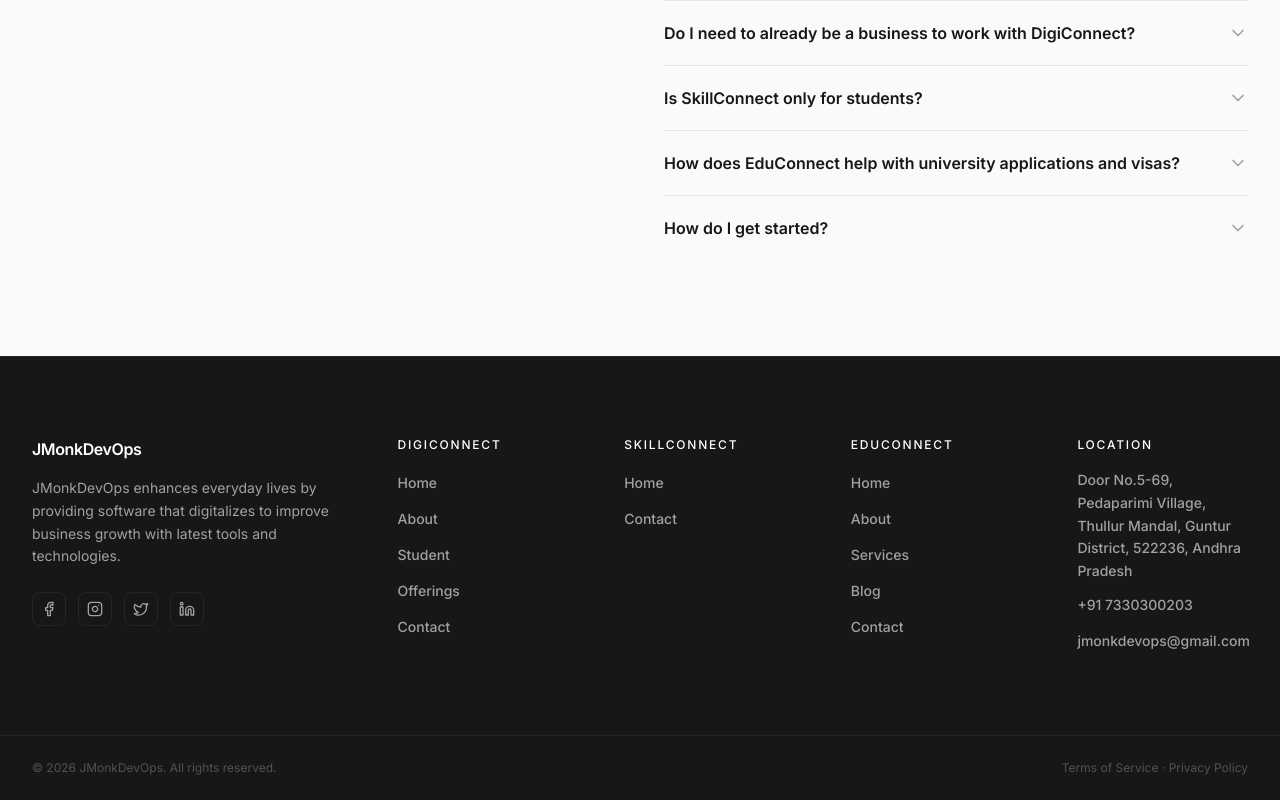
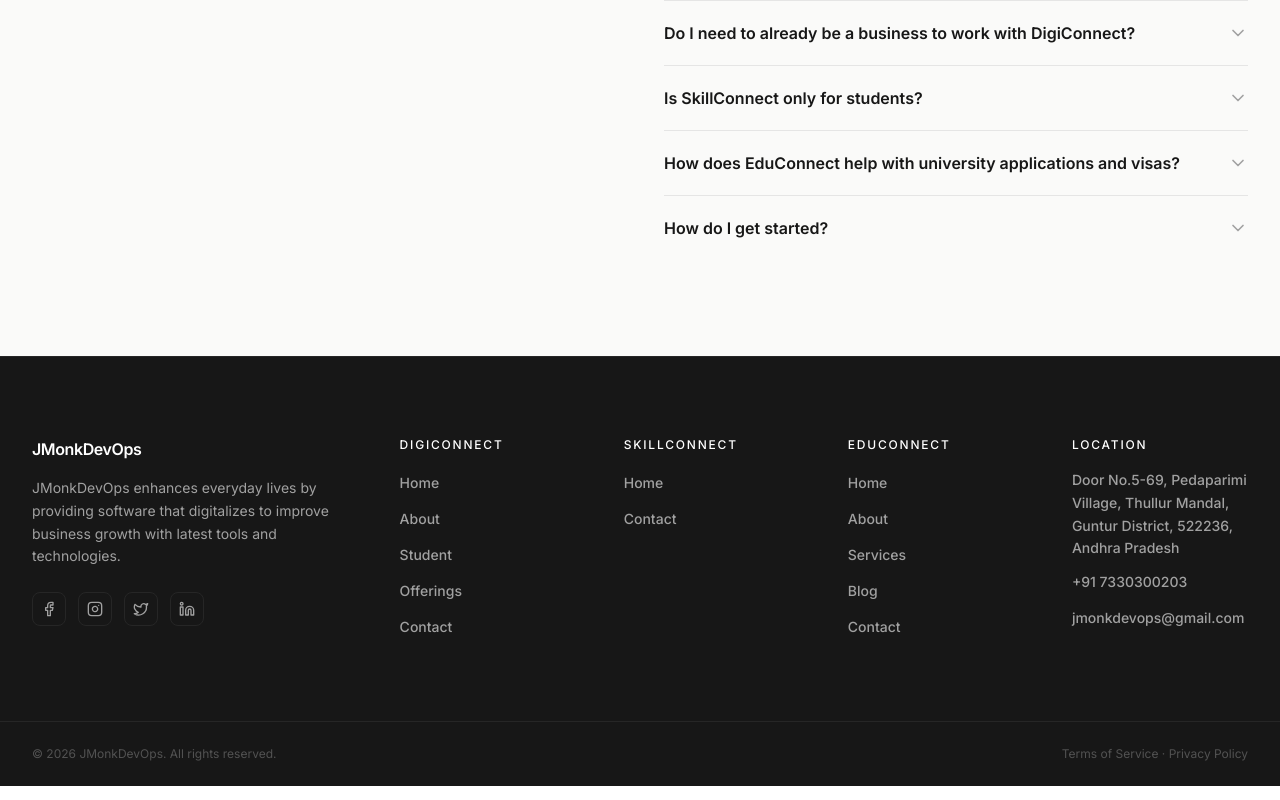
Before and after one commit to LeelaMohan217/J-Monk-Devops, a React (Vite) app: page / in a window 1280 px wide. Shown: the part 3070-3870 px from the top of the page. Built offline with nearby package versions, Linux system fonts and the light colour scheme.

Commit message:
footer update.

```diff
--- a/src/shared/components/GlobalFooter.jsx
+++ b/src/shared/components/GlobalFooter.jsx
@@ -62,7 +62,7 @@
 
         {/* Tighter x-gap below sm widens each of the two columns: a heading
             like "SkillConnect" needs ~114px with its tracking. */}
-        <div className="grid grid-cols-2 sm:grid-cols-4 gap-x-6 gap-y-10 sm:gap-10 lg:gap-14">
+        <div className="grid grid-cols-2 sm:grid-cols-4 gap-x-6 gap-y-10 sm:gap-10 lg:gap-12">
           {platformNavGroups.map((group) => (
             <div key={group.name} className="flex flex-col gap-4">
               <h3 className="text-xs font-medium uppercase tracking-[0.12em] text-white sm:tracking-[0.15em]">
```
Also changed, not shown: src/sites/educonnect/assets/educonnect-hero1.jpg (added).
